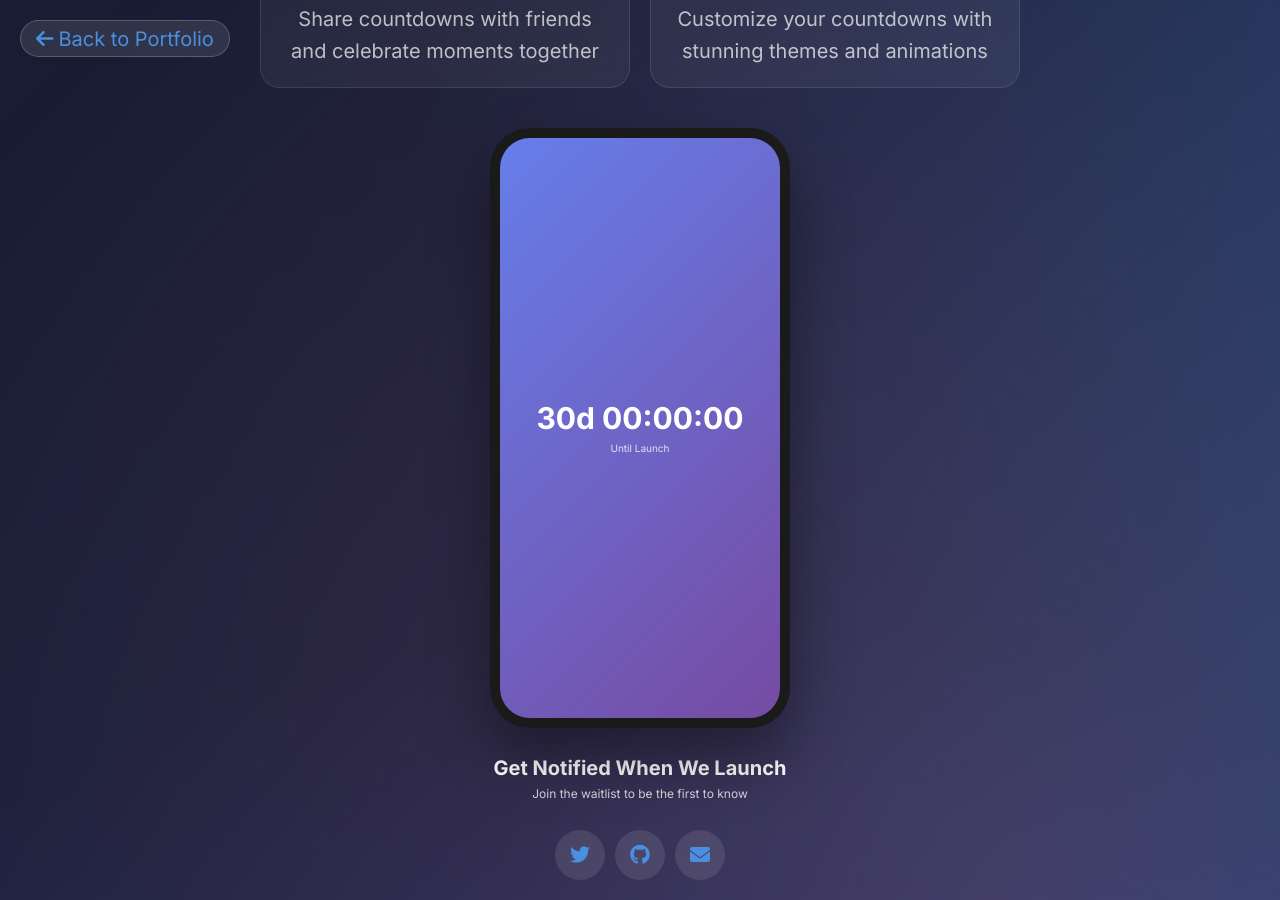
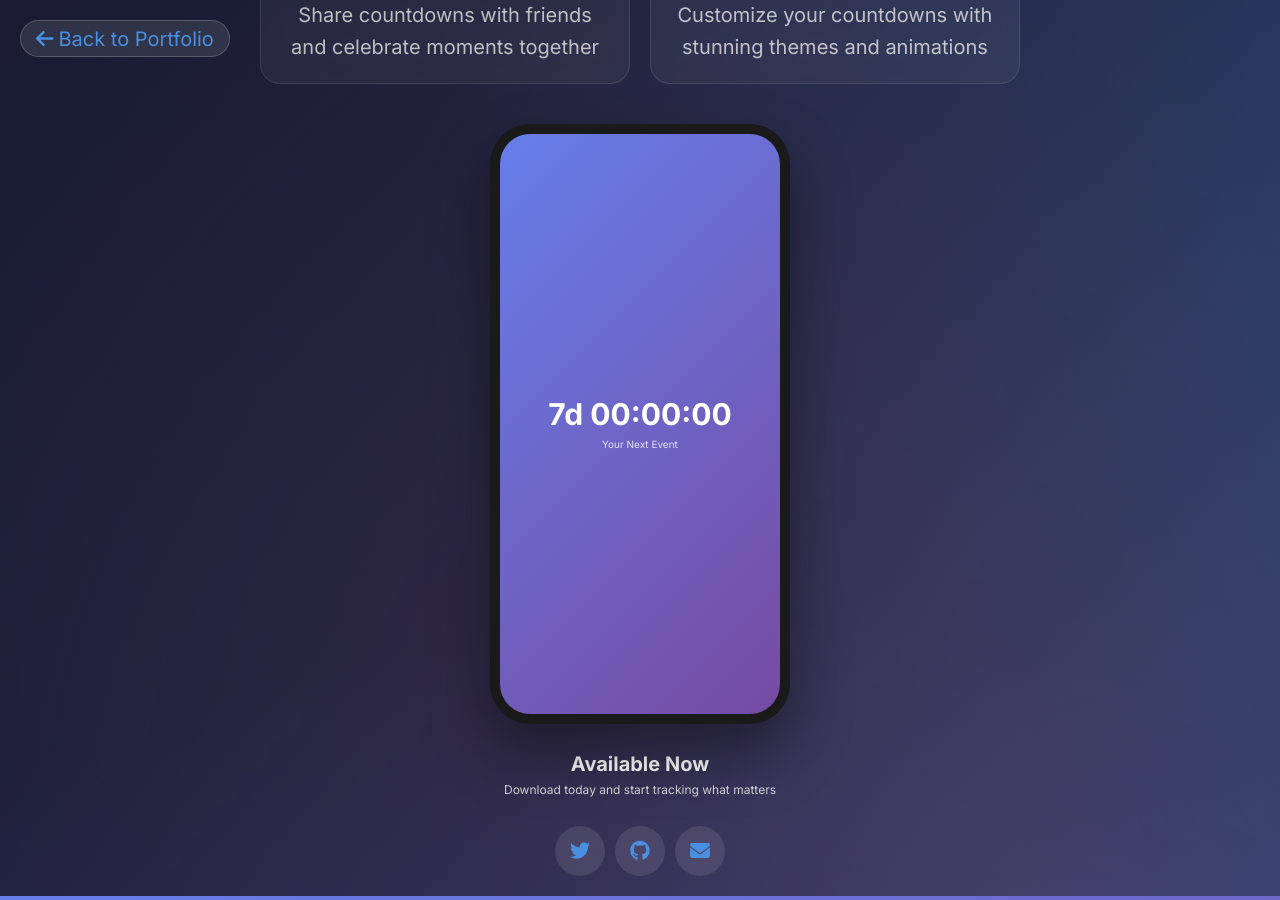
Before and after one commit to BenPust/personal-website, a Jekyll site: the page built from aupcoming.html, in a window 1280 px wide and 900 px high, scrolled down 697 px. Built offline with Jekyll 4.4.1, drawn with Linux system fonts in a browser that asks for light colours; some of the changed text lies outside the part shown.

Commit message:
Update Upcoming page to show app is launched
- Replace 'Coming Soon' badge with App Store download button
- Update countdown label to show 'Your Next Event' instead of 'Until Launch'
- Change heading from 'Get Notified When We Launch' to 'Available Now'
- Keep demo countdown running to showcase app functionality

🤖 Generated with [Claude Code](https://claude.ai/code)

Co-Authored-By: Claude <noreply@anthropic.com>

```diff
--- a/_layouts/modern-upcoming.html
+++ b/_layouts/modern-upcoming.html
@@ -239,8 +239,10 @@
             <h1 class="upcoming-title">Upcoming</h1>
             <p class="upcoming-subtitle">Never Miss a Moment That Matters</p>
 
-            <div class="coming-soon-badge">
-                <i class="fas fa-rocket"></i> Coming Soon to App Store
+            <div style="margin: 2rem 0;">
+                <a href="https://apps.apple.com/app/id1234793120" target="_blank" style="display: inline-block; text-decoration: none;">
+                    <img src="https://tools.applemediaservices.com/api/badges/download-on-the-app-store/black/en-us?size=250x83&amp;releaseDate=1276560000" alt="Download on the App Store" style="height: 60px;">
+                </a>
             </div>
 
             <div class="upcoming-features">
@@ -282,14 +284,14 @@
                     <div class="phone-screen">
                         <div class="countdown-demo">
                             <div class="countdown-timer" id="countdown">00:00:00</div>
-                            <div class="countdown-label">Until Launch</div>
+                            <div class="countdown-label">Your Next Event</div>
                         </div>
                     </div>
                 </div>
             </div>
 
-            <h2 style="font-size: 2rem; color: white; margin: 3rem 0 1rem;">Get Notified When We Launch</h2>
-            <p style="color: rgba(255, 255, 255, 0.8); font-size: 1.2rem;">Join the waitlist to be the first to know</p>
+            <h2 style="font-size: 2rem; color: white; margin: 3rem 0 1rem;">Available Now</h2>
+            <p style="color: rgba(255, 255, 255, 0.8); font-size: 1.2rem;">Download today and start tracking what matters</p>
 
             <div class="social-links">
                 <a href="https://twitter.com/benpust" class="social-link" target="_blank">
```
Also changed, not shown: other parts of _layouts/modern-upcoming.html (+3 -3 lines).
